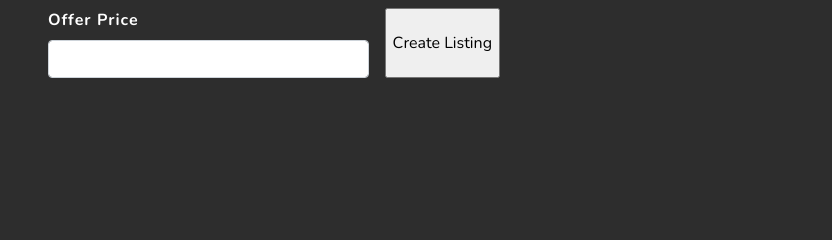
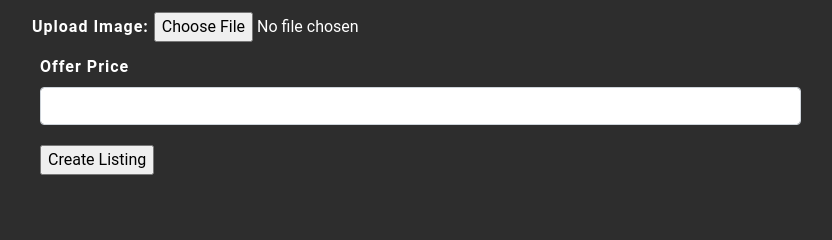
Before and after one commit to Yngdrassil/labor-legion, a PHP site: page /createListing.php in a window 1280 px wide. Shown: the part 502-742 px from the top of the page, without its empty margins (38-870 px from the left). Run offline with PHP 8.4, Linux system fonts and the light colour scheme; data that the repository does not hold is empty; some libraries are stand-ins or nearby versions.

Commit message:
Add "image upload"

```diff
--- a/createListing.php
+++ b/createListing.php
@@ -18,6 +18,11 @@
       <link href="all.css" rel="stylesheet">
       <link rel="stylesheet" href="./createListing.css">
       <link rel="stylesheet" href="css/grayscale.css">
+
+      <!-- Material Design Bootstrap -->
+      <link href="https://cdnjs.cloudflare.com/ajax/libs/mdbootstrap/4.8.0/css/mdb.min.css" rel="stylesheet">
+      <!-- MDB core JavaScript -->
+      <script type="text/javascript" src="https://cdnjs.cloudflare.com/ajax/libs/mdbootstrap/4.8.0/js/mdb.min.js"></script>
     </head>
 
     <!-- Navigation -->
@@ -80,6 +85,11 @@
                     <select class="custom-select" id="skillSelect" name="category">
 
                     </select>
+                </div>
+                <div class="form-label-group file-upload-wrapper upload">
+                    <label class="unselectable font-weight-bold" for="imageUpload">Upload Image:</label>
+                    <input type="file" id="input-file-now" class="file-upload" />
+                </div>
                 <div class="form-label-group space row">
                     <label class="unselectable font-weight-bold" for="offerPrice">Offer Price</label>
                     <input type="text" name="offerPrice" class="form-control">
@@ -117,3 +127,7 @@
     });
 });
 </script>
+
+<script>
+    $('.file-upload').file_upload();
+</script>
```
